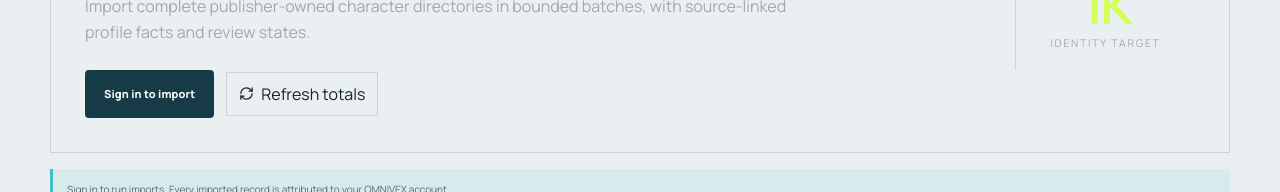
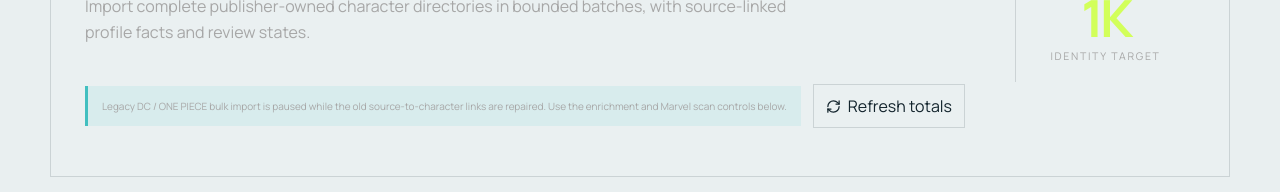
Before and after one commit to Kentaakakashi/Omnivex, a React (Vite) app: page /catalog-import in a window 1280 px wide. Shown: the part 296-488 px from the top of the page. Built offline with nearby package versions, Linux system fonts and the light colour scheme; no server answers; the database is empty.

Commit message:
Pause legacy bulk import until catalogue associations are repaired

```diff
--- a/src/features/catalog/CatalogImportPage.jsx
+++ b/src/features/catalog/CatalogImportPage.jsx
@@ -386,14 +386,7 @@ export default function CatalogImportPage() {
           <h1>Official character catalog</h1>
           <p>Import complete publisher-owned character directories in bounded batches, with source-linked profile facts and review states.</p>
           <div className="catalog-import-actions">
-            {user ? (
-              <button type="button" className="atlas-button atlas-button--dark" onClick={startImport} disabled={running || testing || enrichmentRunning || marvelRunning || loadingCounts}>
-                {running ? <LoaderCircle className="catalog-spin" size={16}/> : <Download size={16}/>}
-                {running ? "Import running…" : "Import full official catalog"}
-              </button>
-            ) : (
-              <Link className="atlas-button atlas-button--dark" to="/auth/sign-in">Sign in to import</Link>
-            )}
+            <p className="platform-notice">Legacy DC / ONE PIECE bulk import is paused while the old source-to-character links are repaired. Use the enrichment and Marvel scan controls below.</p>
             {user && <>
               <button type="button" className="atlas-button atlas-button--outline" onClick={() => testSource("dc")} disabled={running || testing || enrichmentRunning || marvelRunning}>{testing ? "Testing…" : "Test DC page 1"}</button>
               <button type="button" className="atlas-button atlas-button--outline" onClick={() => testSource("one_piece")} disabled={running || testing || enrichmentRunning || marvelRunning}>{testing ? "Testing…" : "Test ONE PIECE page 1"}</button>
```
